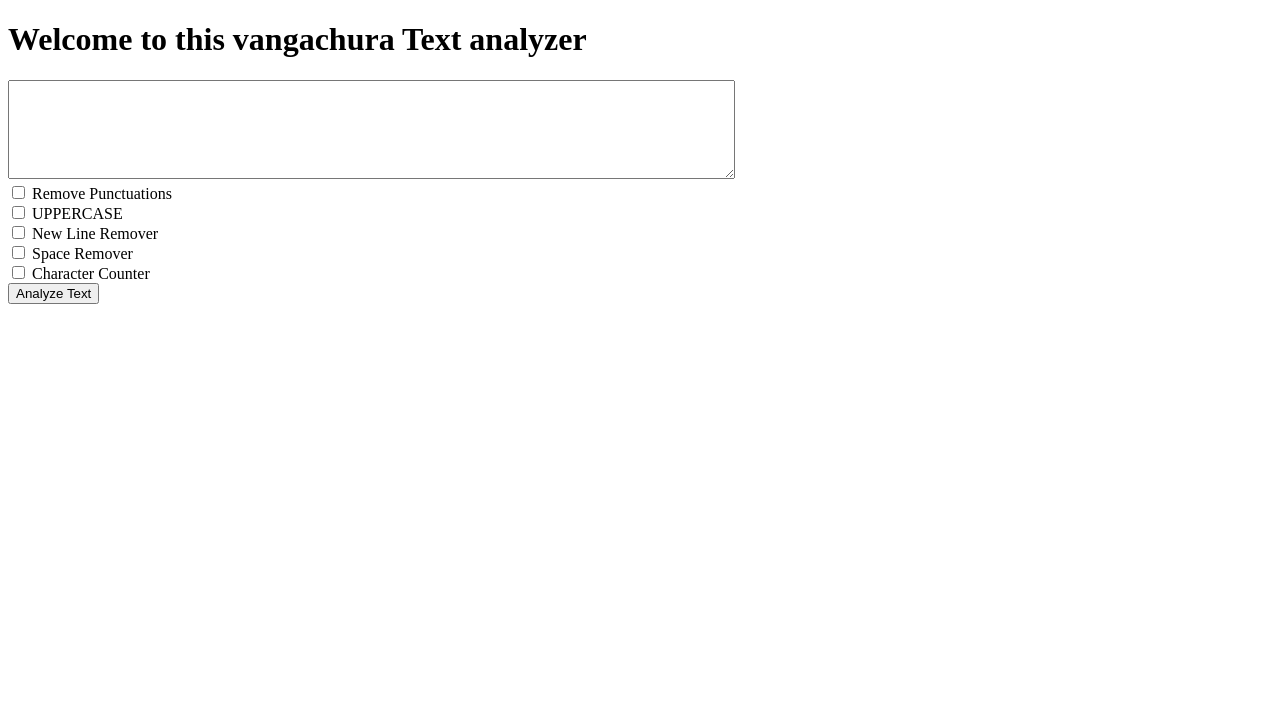
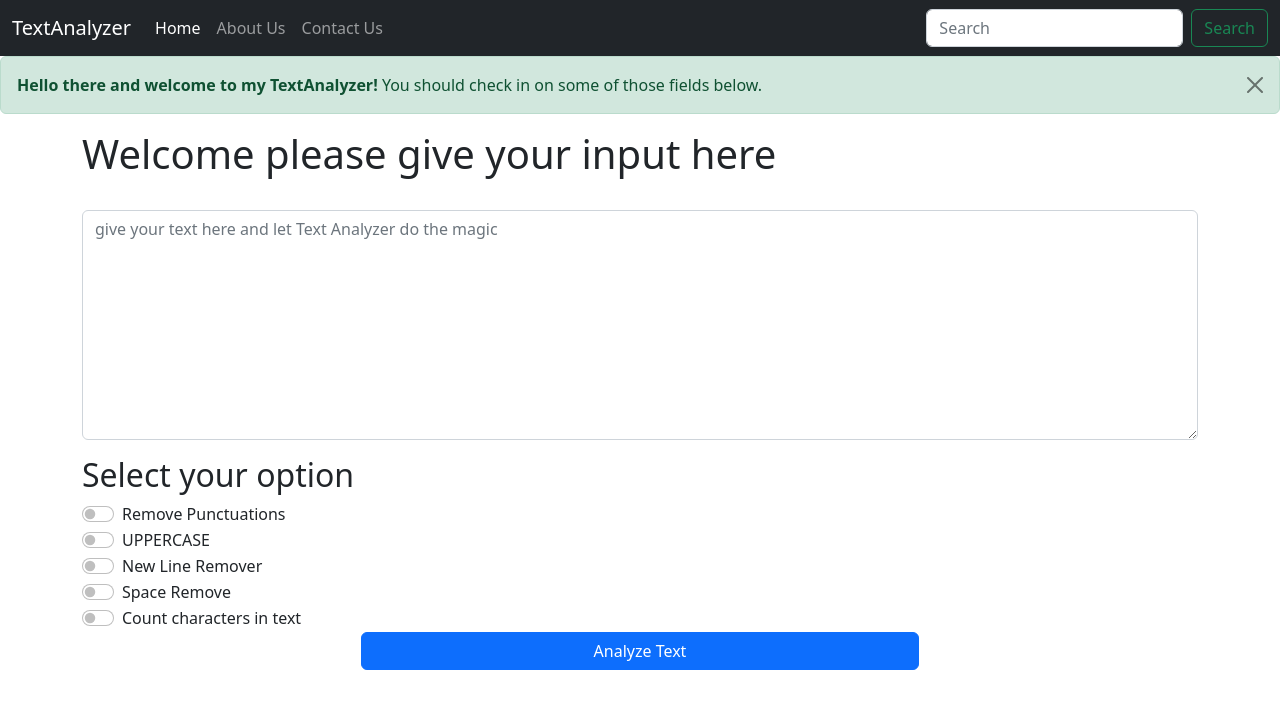
Before and after one commit to TheRABU/textanalyzer, a Django app: page / in a window 1280 px wide. Shown: the top 709 px of the page. Run offline with Django 4.2, Linux system fonts and the light colour scheme.

Commit message:
bootstrap added

```diff
--- a/templates/index.html
+++ b/templates/index.html
@@ -1,20 +1,82 @@
-<!DOCTYPE html>
+<!doctype html>
 <html lang="en">
   <head>
-    <meta charset="UTF-8">
-    <title>Tomar shona is working</title>
+    <meta charset="utf-8">
+    <meta name="viewport" content="width=device-width, initial-scale=1">
+    <title>Bootstrap demo</title>
+    <link href="https://cdn.jsdelivr.net/npm/bootstrap@5.2.3/dist/css/bootstrap.min.css" rel="stylesheet" integrity="sha384-rbsA2VBKQhggwzxH7pPCaAqO46MgnOM80zW1RWuH61DGLwZJEdK2Kadq2F9CUG65" crossorigin="anonymous">
   </head>
   <body>
-    <h1>Welcome to this vangachura Text analyzer</h1>
+  <nav class="navbar navbar-expand-lg navbar-dark bg-dark">
+  <div class="container-fluid">
+    <a class="navbar-brand" href="#">TextAnalyzer</a>
+    <button class="navbar-toggler" type="button" data-bs-toggle="collapse" data-bs-target="#navbarSupportedContent" aria-controls="navbarSupportedContent" aria-expanded="false" aria-label="Toggle navigation">
+      <span class="navbar-toggler-icon"></span>
+    </button>
+    <div class="collapse navbar-collapse" id="navbarSupportedContent">
+      <ul class="navbar-nav me-auto mb-2 mb-lg-0">
+        <li class="nav-item">
+          <a class="nav-link active" aria-current="page" href="#">Home</a>
+        </li>
+        <li class="nav-item">
+          <a class="nav-link" href="#">About Us</a>
+        </li>
+          <li class="nav-item">
+          <a class="nav-link" href="#">Contact Us</a>
+        </li>
+      </ul>
+      <form class="d-flex" role="search">
+        <input class="form-control me-2" type="search" placeholder="Search" aria-label="Search">
+        <button class="btn btn-outline-success" type="submit">Search</button>
+      </form>
+    </div>
+  </div>
+</nav>
+<!-- Alert -->
+<div class="alert alert-success alert-dismissible fade show" role="alert">
+  <strong gap-2>Hello there and welcome to my TextAnalyzer!</strong> You should check in on some of those fields below.
+  <button type="button" class="btn-close" data-bs-dismiss="alert" aria-label="Close"></button>
+</div>
 
+<!--Main Container -->
+<div class="container">
 <form action='/analyze' method="get">
-        <textarea name='text' style='margin: 0px; width: 721px; height: 93px;'></textarea><br>
-        <input type="checkbox" name="removepunc"> Remove Punctuations<br>
-        <input type="checkbox" name="fullcaps"> UPPERCASE<br>
-        <input type="checkbox" name="newlineremover"> New Line Remover<br>
-        <input type="checkbox" name="extraspaceremover"> Space Remover<br>
-        <input type="checkbox" name="charcount"> Character Counter<br>
-        <button type="submit">Analyze Text</button>
+
+    <div class="mb-3">
+      <h1>Welcome please give your input here</h1>
+      <label for="exampleFormControlTextarea1" class="form-label"></label>
+      <textarea class="form-control" name="text" id="exampleFormControlTextarea1" rows="9" placeholder="give your text here and let Text Analyzer do the magic"></textarea>
+    </div>
+    <h2>Select your option</h2>
+    <!-- Switches -->
+<div class="form-check form-switch">
+  <input class="form-check-input" name="removepunc" type="checkbox" role="switch" id="flexSwitchCheckChecked" unchecked>
+  <label class="form-check-label" for="flexSwitchCheckChecked">Remove Punctuations</label>
+</div>
+    <div class="form-check form-switch">
+  <input class="form-check-input" name="fullcaps" type="checkbox" role="switch" id="flexSwitchCheckChecked" unchecked>
+  <label class="form-check-label" for="flexSwitchCheckChecked">UPPERCASE</label>
+</div>
+<div class="form-check form-switch">
+  <input class="form-check-input" name="newlineremover" type="checkbox" role="switch" id="flexSwitchCheckChecked" unchecked>
+  <label class="form-check-label" for="flexSwitchCheckChecked">New Line Remover</label>
+</div>
+<div class="form-check form-switch">
+  <input class="form-check-input" name="spaceremover" type="checkbox" role="switch" id="flexSwitchCheckChecked" unchecked>
+  <label class="form-check-label" for="flexSwitchCheckChecked">Space Remove</label>
+</div>
+<div class="form-check form-switch">
+  <input class="form-check-input" name="charcount" type="checkbox" role="switch" id="flexSwitchCheckChecked" unchecked>
+  <label class="form-check-label" for="flexSwitchCheckChecked">Count characters in text</label>
+</div>
+    <div class="d-grid gap-2 col-6 mx-auto">
+  <button class="btn btn-primary" type="submit">Analyze Text</button>
+</div>
       </form>
+</div>
+
+
+
+    <script src="https://cdn.jsdelivr.net/npm/bootstrap@5.2.3/dist/js/bootstrap.bundle.min.js" integrity="sha384-kenU1KFdBIe4zVF0s0G1M5b4hcpxyD9F7jL+jjXkk+Q2h455rYXK/7HAuoJl+0I4" crossorigin="anonymous"></script>
   </body>
 </html>
--- a/textutils/views.py
+++ b/textutils/views.py
@@ -66,7 +66,7 @@
                 character_count = len(djtext)
                 response_text = f"Character Count: {character_count}"
                 return HttpResponse(response_text)
-        else:
+
             params = {'purpose': 'Text Analysis', 'analyzed_text': analyzed}
             return render(request, 'analyze.html', params)
 
```
Also changed, not shown: templates/newindex.html (added, +20 -0 lines). Lines whose indentation alone changed are shown as unchanged.
